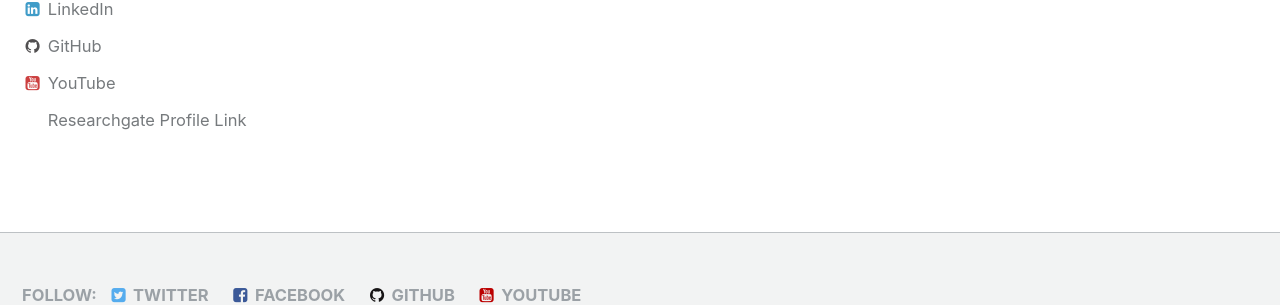
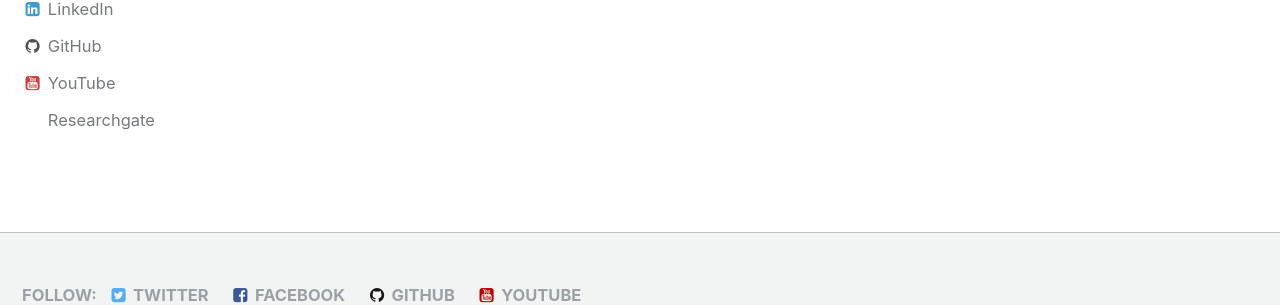
Before and after one commit to fabricejumel/fabricejumel.github.io, a Jekyll site: the page built from index.html, in a window 1280 px wide. Shown: the part 531-836 px from the top of the page. Built offline with Jekyll 4.4.1, drawn with Linux system fonts in a browser that asks for light colours; the list of posts is cut into pages by our own code.

Commit message:
Update author-profile-custom-links.html

```diff
--- a/_includes/author-profile-custom-links.html
+++ b/_includes/author-profile-custom-links.html
@@ -1,5 +1,5 @@
   <li>
     <a href="https://www.researchgate.net/profile/Fabrice_Jumel" itemprop="sameAs">
-      <i class="fa fa-fw" aria-hidden="true"></i> Researchgate Profile Link
+      <i class="fa fa-fw" aria-hidden="true"></i> Researchgate
     </a>
   </li>
```
